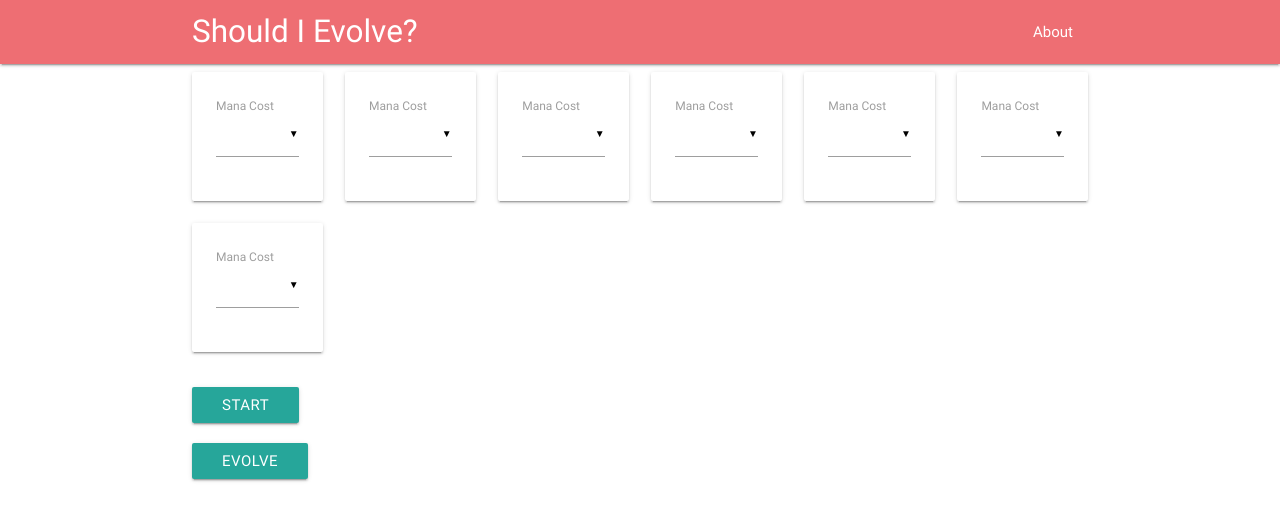
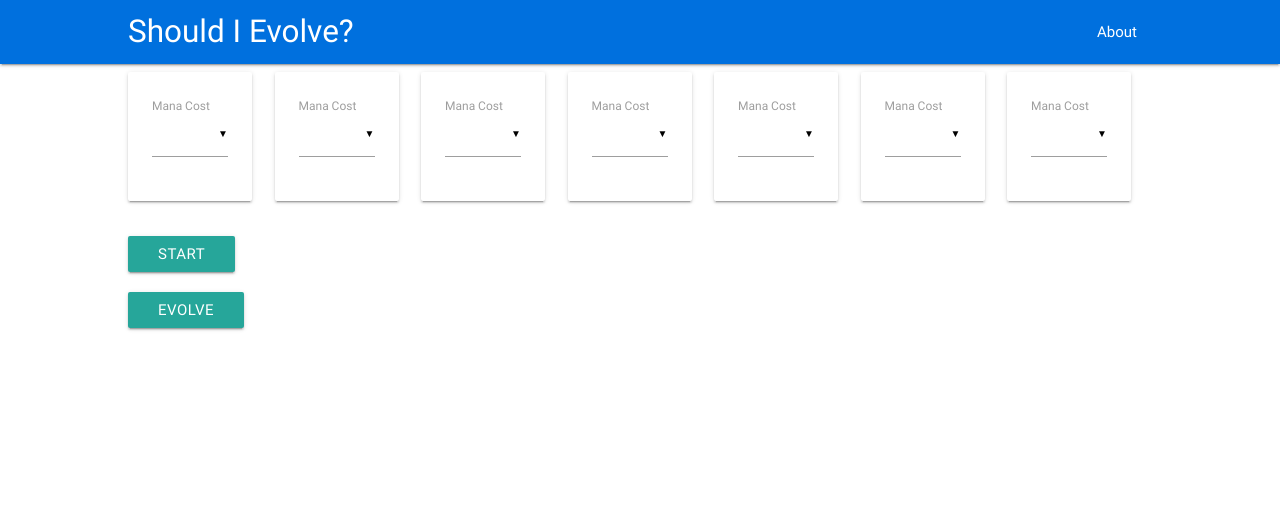
Before and after one commit to mattfwood/Do-I-evolve, a website: page index.html in a window 1280 px wide. Drawn offline with nearby package versions, Linux system fonts and the light colour scheme.

Commit message:
changed navbar color

```diff
--- a/css/main.css
+++ b/css/main.css
@@ -1,3 +1,19 @@
 .card-content img {
   width: 100%;
 }
+
+nav {
+  background-color: #0070DE;
+}
+
+@media only screen and (min-width: 601px) {
+  .row .col.m2 {
+    width: 14%;
+  }
+}
+
+@media only screen and (min-width: 993px) {
+  .container {
+    width: 80%;
+  }
+}
```
